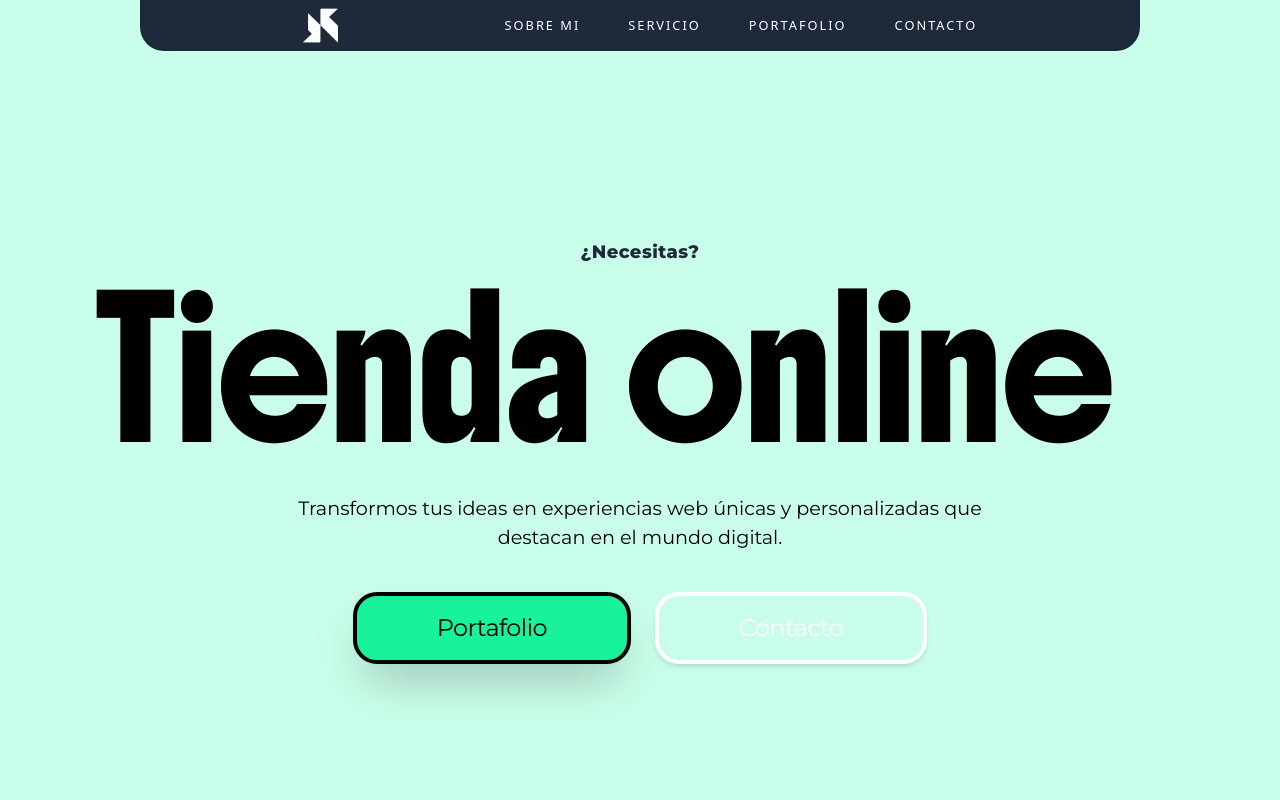
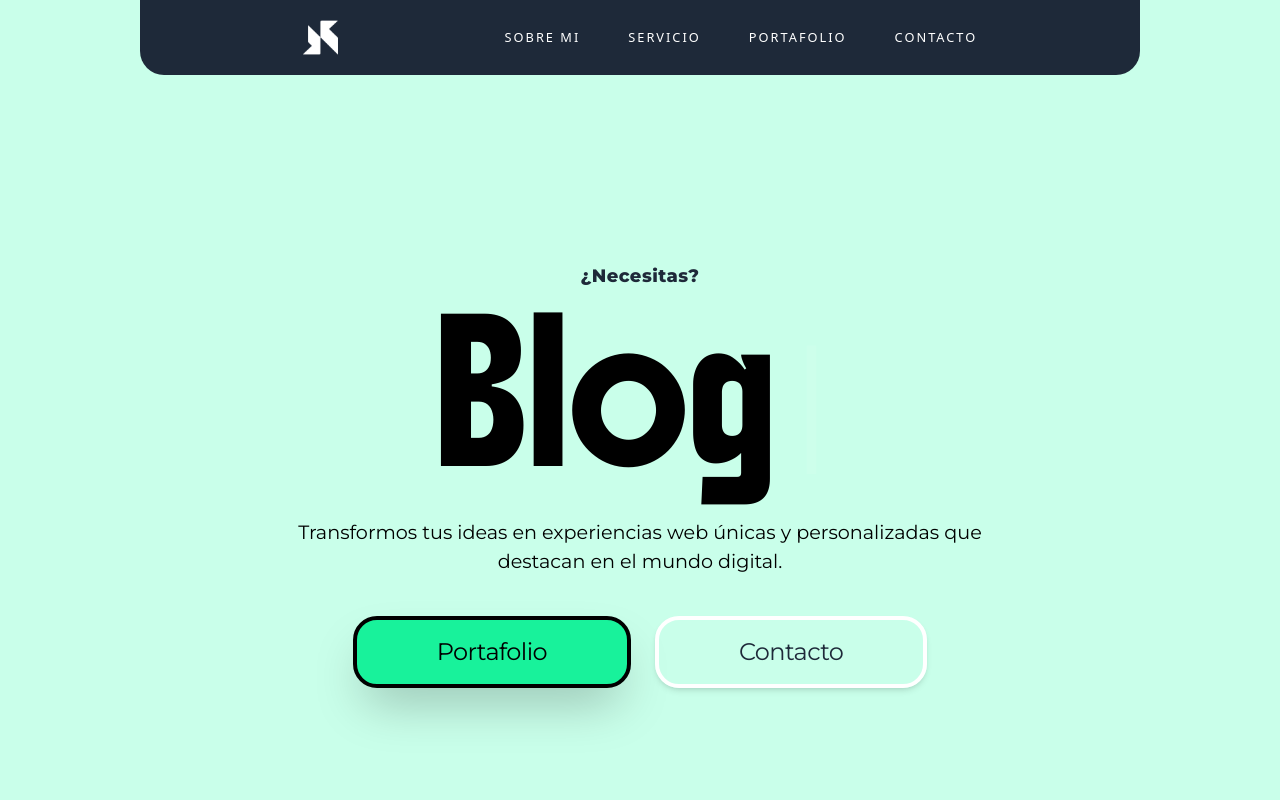
Before and after one commit to kcmsmartdev/kcmsmartweb, a website: page index.html in a window 1280 px wide. Shown: the top 800 px of the page. Drawn offline with nearby package versions, Linux system fonts and the light colour scheme.

Commit message:
se agrega cambios para mejorar el rendimeinto

```diff
--- a/assets/js/script.js
+++ b/assets/js/script.js
@@ -1,10 +1,8 @@
 new Typed("#typed", {
     FontFace: "Boldonse",
     strings: ["Página web", "Landing page", "Blog", "Tienda online"],
-    typeSpeed: 50,
+    typeSpeed: 5,
     backSpeed: 25,
-    backDelay: 1000,
-
     loop: true,
   });
 
--- a/index.html
+++ b/index.html
@@ -5,7 +5,7 @@
     <meta name="viewport" content="width=device-width, initial-scale=1.0">
     <title>KCMSMART| Desarrollo sitios webs, landing pages, tienda online y blogs</title>
     <link rel="stylesheet" href="./output.css">
-    <script src="https://kit.fontawesome.com/8c2f1b82d6.js" crossorigin="anonymous"></script>
+    <script rel="preload" src="https://kit.fontawesome.com/8c2f1b82d6.js" crossorigin="anonymous"></script>
     <script src="https://cdn.jsdelivr.net/npm/typed.js@2.0.12"></script>
     <link rel="stylesheet" href="https://unpkg.com/aos@next/dist/aos.css" />
     <link rel="shortcut icon" href="/assets/images/favicon.png" type="image/x-icon">
@@ -22,7 +22,7 @@
 
   <header class="w-full bg-[#c9ffea]">
     <nav class="w-full flex justify-between items-center lg:justify-center">
-      <div class="flex justify-between items-center px-5 gap-6 lg:w-[1000px] lg:bg-gray-800 lg:justify-evenly py-2 rounded-bl-3xl rounded-br-3xl">
+      <div class="flex justify-between items-center p-5 gap-6 lg:w-[1000px] lg:bg-gray-800 lg:justify-evenly rounded-bl-3xl rounded-br-3xl">
 
         <!-- Logo móvil -->
         <a class="flex lg:hidden" href="/index.html">
@@ -70,8 +70,8 @@
             </a>
             <a href="#Contacto"
                class="transform transition duration-300 ease-in-out hover:scale-105
-                      text-white hover:bg-white hover:text-black hover:font-MonserratExtraBold tracking-tight
-                      font-MonserratRegular text-lg lg:text-2xl px-20 py-4 rounded-3xl shadow-md text-center border-4">
+                      text-gray-800 hover:bg-white hover:text-black hover:font-MonserratExtraBold tracking-tight
+                      font-MonserratRegular text-lg lg:text-2xl px-20 py-4 rounded-3xl shadow-md text-center border-4 border-white">
               Contacto
             </a>
           </div>
--- a/src/input.css
+++ b/src/input.css
@@ -3,29 +3,35 @@
 @font-face {
     font-family: 'Boldonse';
     src: url('./assets/fonts/Boldonse.ttf');
+    font-display: swap;
 }
 
 @font-face {
     font-family: 'CalSans';
     src: url('./assets/fonts/CalSans-Regular.ttf');
+    font-display: swap;
 }
 
 @font-face {
     font-family: 'MonserratExtraBold';
     src: url("./assets/fonts/Montserrat-ExtraBold.ttf");
     font-weight: 800;
+    font-display: swap;
 }
 @font-face {
     font-family: 'MonserratRegular';
     src: url('./assets/fonts/Montserrat-Regular.ttf');
+    font-display: swap;
 }
 @font-face {
     font-family: 'MonserratThin';
     src: url("./assets/fonts/Montserrat-Thin.ttf");
+    font-display: swap;
 }
 @font-face {
     font-family: 'MonserratLight';
     src: url('./assets/fonts/Montserrat-Light.ttf');
+    font-display: swap;
 }
 
 @theme{
```
Also changed, not shown: output.css.
